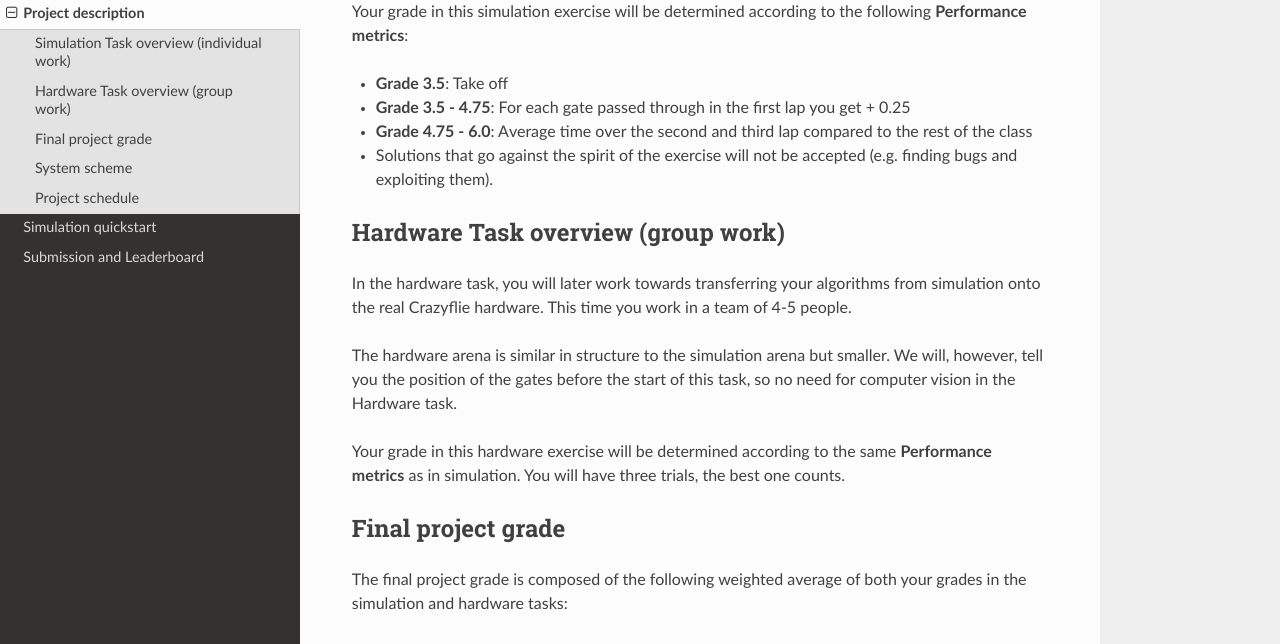
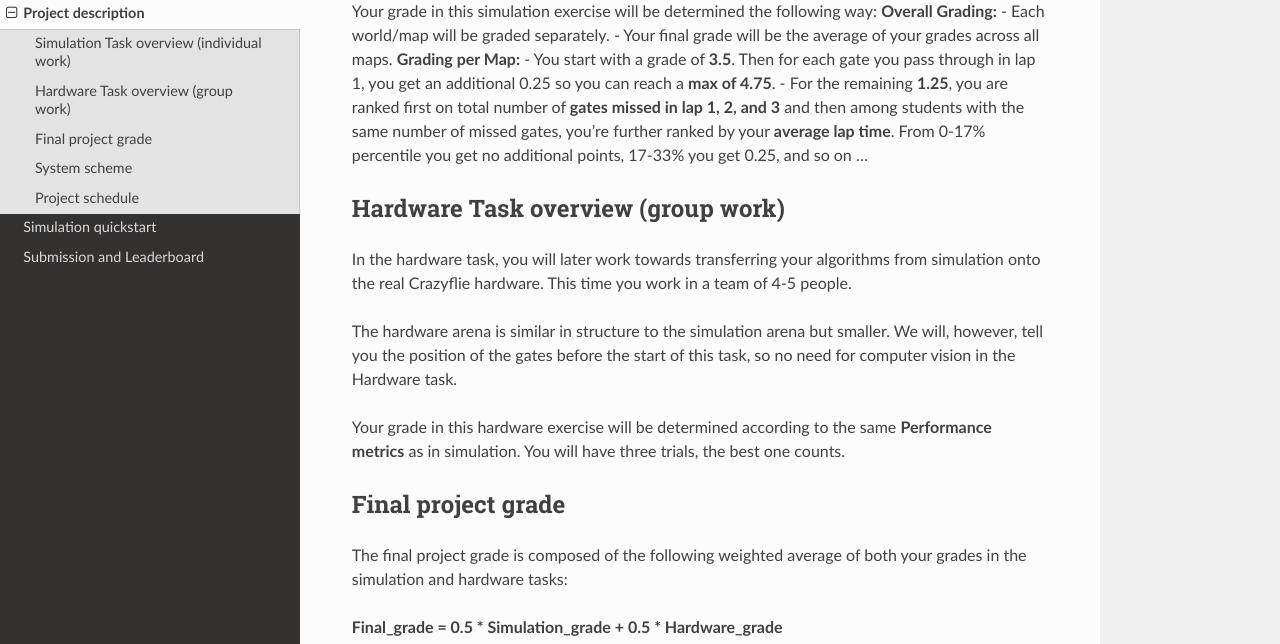
Before and after one commit to lis-epfl/micro-502, a Sphinx documentation site: the page built from docs/assignment/project_description.rst, in a window 1280 px wide and 900 px high, scrolled down 1775 px, cut to the strip 256-900 px from the top of the window. Built offline with Sphinx 7.4.7 and the Read the Docs theme 3.1.0, drawn with Linux system fonts in a browser that asks for light colours; pages that are not in the unit, such as notebooks, are missing from menus.

Commit message:
update grading scheme

```diff
--- a/docs/assignment/project_description.rst
+++ b/docs/assignment/project_description.rst
@@ -34,12 +34,13 @@
   :width: 650
   :alt: demo video in simulation
 
-Your grade in this simulation exercise will be determined according to the following **Performance metrics**:
-
-- **Grade 3.5**: Take off
-- **Grade 3.5 - 4.75**: For each gate passed through in the first lap you get + 0.25
-- **Grade 4.75 - 6.0**: Average time over the second and third lap compared to the rest of the class
-- Solutions that go against the spirit of the exercise will not be accepted (e.g. finding bugs and exploiting them).
+Your grade in this simulation exercise will be determined the following way:
+**Overall Grading:**
+- Each world/map will be graded separately.
+- Your final grade will be the average of your grades across all maps.
+**Grading per Map:**
+- You start with a grade of **3.5**. Then for each gate you pass through in lap 1, you get an additional 0.25 so you can reach a **max of 4.75**.
+- For the remaining **1.25**, you are ranked first on total number of **gates missed in lap 1, 2, and 3** and then among students with the same number of missed gates, you're further ranked by your **average lap time**. From 0-17% percentile you get no additional points, 17-33% you get 0.25, and so on ...
 
 Hardware Task overview (group work)
 -----------------------
```
